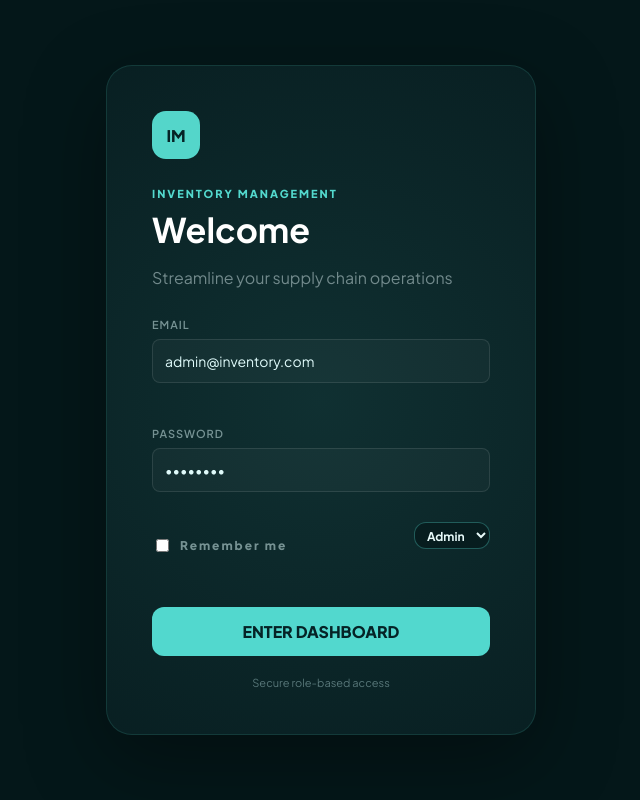
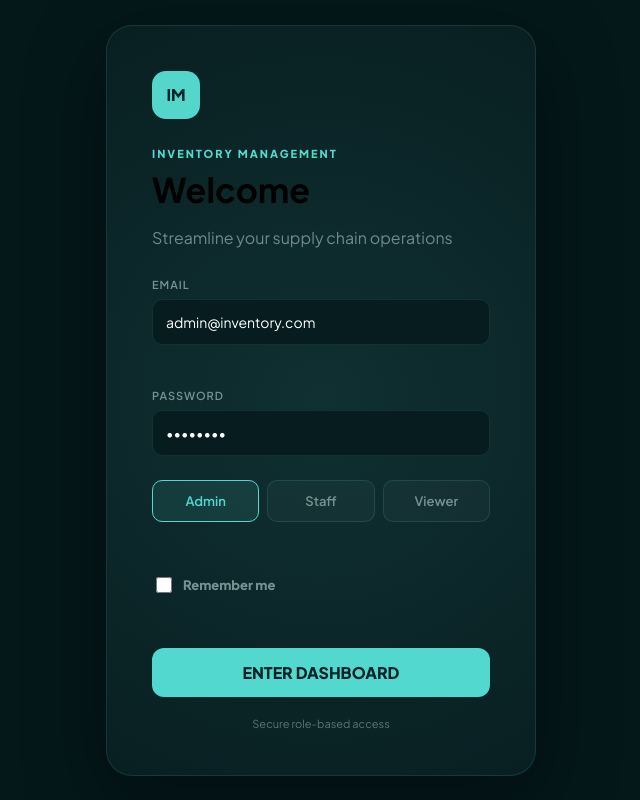
Before and after one commit to nishhhi11/InventoryManagementSystem, a React (Vite) app in the folder frontend/: page / in a window 1280 px wide. Shown: the whole page, without its empty margins (319-959 px from the left). Built offline with nearby package versions, Linux system fonts and the light colour scheme.

Commit message:
fix(ui): resolve light mode login issues and improve layout

```diff
--- a/frontend/src/App.css
+++ b/frontend/src/App.css
@@ -560,7 +560,7 @@ th {
     color: #a8c1c1;
 }
 
-.login-card input {
+.login-card input, .role-login-card input[type="email"], .role-login-card input[type="password"] {
     width: 100%;
     padding: 13px;
     background: #061c1e;
@@ -568,6 +568,7 @@ th {
     border-radius: 10px;
     color: white;
     outline: none;
+    font-size: 14px;
 }
 
 .error-box {
@@ -689,6 +690,31 @@ th {
     color: white;
 }
 
+.role-segment-group {
+    display: flex;
+    gap: 8px;
+    margin-bottom: 24px;
+}
+
+.role-segment {
+    flex: 1;
+    padding: 12px;
+    background: rgba(255, 255, 255, 0.03);
+    border: 1px solid rgba(100, 210, 200, 0.15);
+    border-radius: 10px;
+    color: #769293;
+    font-size: 13px;
+    font-weight: 600;
+    cursor: pointer;
+    transition: all 0.2s;
+}
+
+.role-segment.active {
+    background: rgba(93, 224, 212, 0.1);
+    border-color: #52d8ce;
+    color: #52d8ce;
+}
+
 .enter-button {
     width: 100%;
     margin-top: 20px;
@@ -771,6 +797,25 @@ body.light-theme .primary-button {
     color: #ffffff;
 }
 
+body.light-theme .role-login-card input[type="email"],
+body.light-theme .role-login-card input[type="password"] {
+    background: #f1f5f4;
+    border: 1px solid rgba(0, 0, 0, 0.08);
+    color: #1a2a2c;
+}
+
+body.light-theme .role-segment {
+    background: #f9fbfb;
+    border: 1px solid rgba(0, 0, 0, 0.1);
+    color: #5c7476;
+}
+
+body.light-theme .role-segment.active {
+    background: rgba(14, 140, 129, 0.1);
+    border-color: #0e8c81;
+    color: #0e8c81;
+}
+
 body.light-theme .user-card {
     background: rgba(0, 0, 0, 0.02);
     border: 1px solid rgba(0, 0, 0, 0.06);
--- a/frontend/src/pages/Login.jsx
+++ b/frontend/src/pages/Login.jsx
@@ -9,6 +9,10 @@ const credentials = {
     Staff: {
         email: "staff@inventory.com",
         password: "staff123"
+    },
+    Viewer: {
+        email: "viewer@inventory.com",
+        password: "viewer123"
     }
 };
 
@@ -42,14 +46,14 @@ function Login({ onLogin }) {
                 <div style={{ position: 'relative', zIndex: 1 }}>
                     <div className="brand-large">IM</div>
                     <p className="eyebrow">INVENTORY MANAGEMENT</p>
-                    <h1 style={{ color: '#ffffff' }}>Welcome</h1>
+                    <h1 className="login-title">Welcome</h1>
 
                     <p className="login-subtitle">Streamline your supply chain operations</p>
 
                     <label style={{ display: 'block', marginBottom: '8px', fontSize: '11px', fontWeight: 600, color: 'var(--text-muted, #769293)', letterSpacing: '1px' }}>EMAIL</label>
                     <input
                         type="email"
-                        style={{ width: '100%', padding: '12px', backgroundColor: 'rgba(255,255,255,0.03)', border: '1px solid rgba(255,255,255,0.1)', borderRadius: '8px', color: 'var(--text-color, #dffafa)', marginBottom: '16px', fontSize: '14px' }}
+                        style={{ marginBottom: '16px' }}
                         value={credentials[role]?.email || ""}
                         readOnly
                     />
@@ -57,24 +61,27 @@ function Login({ onLogin }) {
                     <label style={{ display: 'block', marginBottom: '8px', fontSize: '11px', fontWeight: 600, color: 'var(--text-muted, #769293)', letterSpacing: '1px' }}>PASSWORD</label>
                     <input
                         type="password"
-                        style={{ width: '100%', padding: '12px', backgroundColor: 'rgba(255,255,255,0.03)', border: '1px solid rgba(255,255,255,0.1)', borderRadius: '8px', color: 'var(--text-color, #dffafa)', marginBottom: '16px', fontSize: '14px' }}
+                        style={{ marginBottom: '24px' }}
                         value={credentials[role]?.password || ""}
                         readOnly
                     />
 
+                    <div className="role-segment-group">
+                        {["Admin", "Staff", "Viewer"].map(r => (
+                            <button
+                                key={r}
+                                className={`role-segment ${role === r ? 'active' : ''}`}
+                                onClick={() => setRole(r)}
+                            >
+                                {r}
+                            </button>
+                        ))}
+                    </div>
+
                     <div style={{ display: 'flex', justifyContent: 'space-between', alignItems: 'center', marginBottom: '24px' }}>
-                        <label style={{ display: 'flex', alignItems: 'center', gap: '8px', fontSize: '12px', color: 'var(--text-muted, #769293)' }}>
-                            <input type="checkbox" style={{ accentColor: 'var(--primary-light, #5de0d4)' }} /> Remember me
+                        <label style={{ display: 'flex', alignItems: 'center', gap: '8px', fontSize: '13px', color: 'var(--text-muted, #769293)', letterSpacing: 'normal' }}>
+                            <input type="checkbox" style={{ accentColor: 'var(--primary-light, #5de0d4)', width: '16px', height: '16px' }} /> Remember me
                         </label>
-                        <select
-                            className="role-select"
-                            style={{ margin: 0, padding: '4px 8px', fontSize: '12px', width: 'auto' }}
-                            value={role}
-                            onChange={e => setRole(e.target.value)}
-                        >
-                            <option value="Admin">Admin</option>
-                            <option value="Staff">Staff</option>
-                        </select>
                     </div>
 
                     {error && <div className="error-box">{error}</div>}
```
